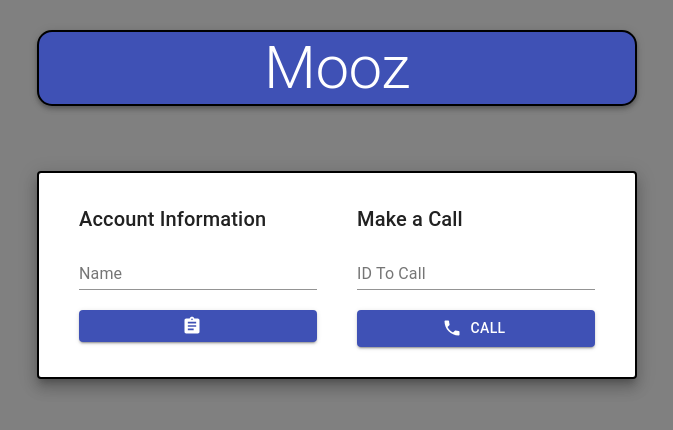
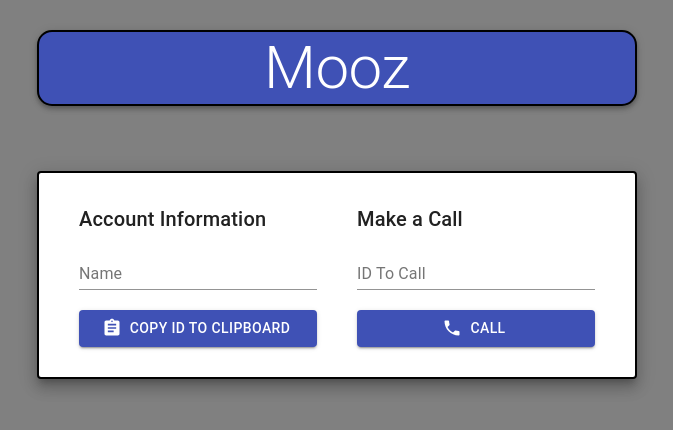
Before and after one commit to kimhonrada/mooz, a React (Create React App) app in the folder client/: page / in a window 1280 px wide. Shown: the top 430 px of the page, without its empty margins (303-976 px from the left). Built offline with nearby package versions, Linux system fonts and the light colour scheme; no server answers.

Commit message:
Add copy to clipboard text on copy button

```diff
--- a/client/src/components/Options.jsx
+++ b/client/src/components/Options.jsx
@@ -54,7 +54,7 @@ const Options = ({ children }) => {
               </Typography>
               <TextField label='Name' value={name} onChange={(e) => setName(e.target.value)} fullWidth />
               <CopyToClipboard text={me} className={classes.margin}>
-                <Button variant='contained' color='primary' fullWidth startIcon={<Assignment fontSize='large' />} />
+                <Button variant='contained' color='primary' fullWidth startIcon={<Assignment fontSize='large' />}>Copy ID to clipboard</Button>
               </CopyToClipboard>
             </Grid>
             <Grid item xs={12} md={6} className={classes.padding}>
```
